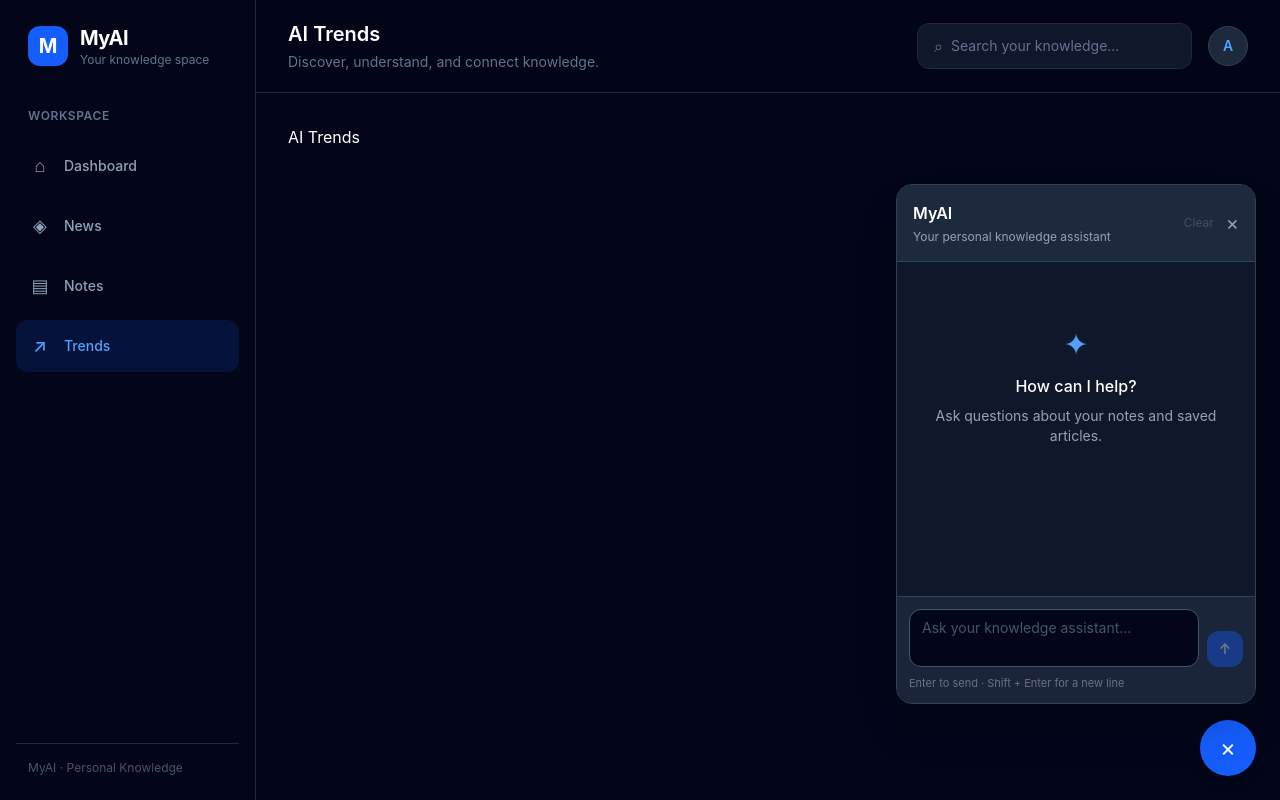
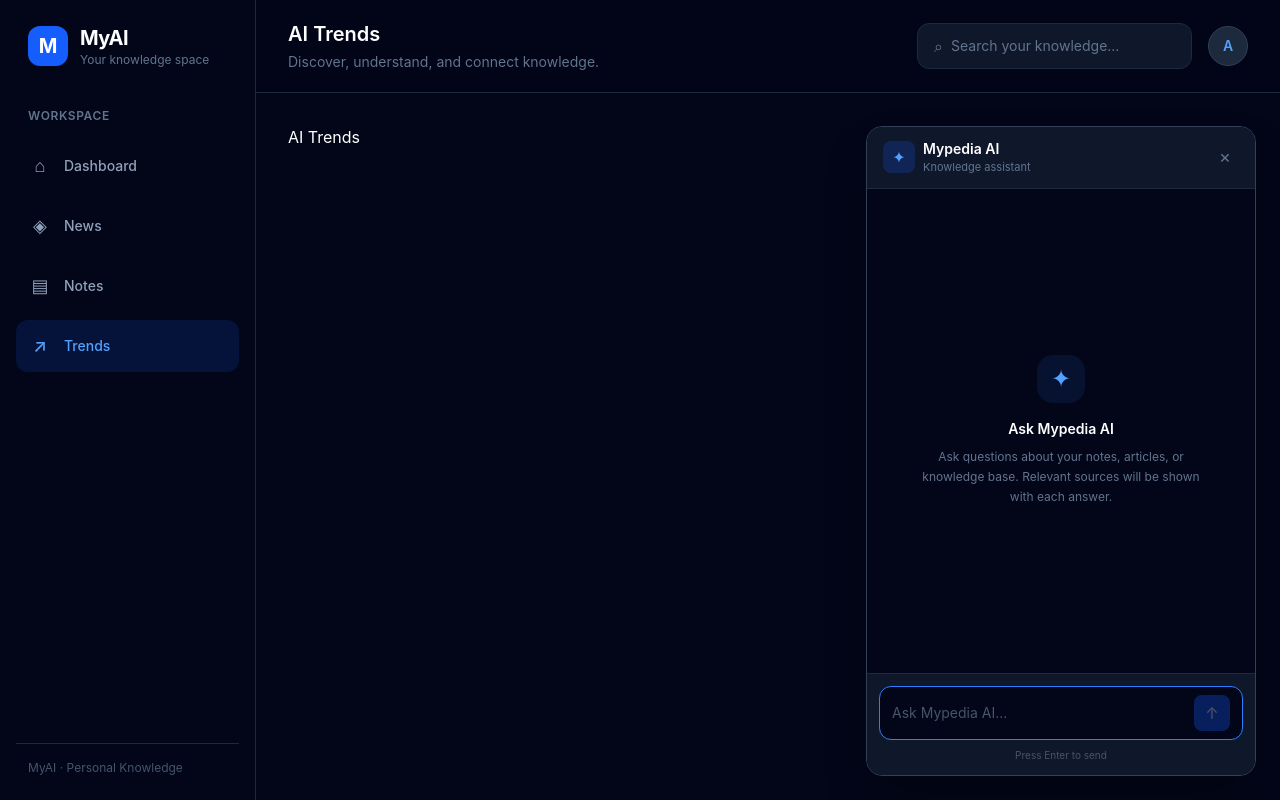
Before and after one commit to AbinandBArjun/MyAI, a React (Vite) app in the folder frontend/: page /trends in a window 1280 px wide. Both pictures are taken after a click on the button "Open AI assistant". Built offline with nearby package versions, Linux system fonts and the light colour scheme.

Commit message:
Make RAG sources clickable

```diff
--- a/frontend/src/components/AIChatWidget.tsx
+++ b/frontend/src/components/AIChatWidget.tsx
@@ -1,4 +1,5 @@
 import { useEffect, useRef, useState } from "react";
+import { useNavigate } from "react-router-dom";
 import axios from "axios";
 
 interface Source {
@@ -8,16 +9,16 @@ interface Source {
   score?: number;
 }
 
+interface Message {
+  role: "user" | "assistant";
+  content: string;
+  sources?: Source[];
+}
+
 interface AIChatContext {
   type: "NOTE" | "ARTICLE";
   id: number;
   title?: string;
-}
-
-interface Message {
-  role: "user" | "assistant";
-  content: string;
-  sources?: Source[];
 }
 
 interface AIChatWidgetProps {
@@ -27,12 +28,15 @@ interface AIChatWidgetProps {
 export default function AIChatWidget({
   context,
 }: AIChatWidgetProps) {
+  const navigate = useNavigate();
+
   const [isOpen, setIsOpen] = useState(false);
-  const [message, setMessage] = useState("");
+  const [input, setInput] = useState("");
   const [messages, setMessages] = useState<Message[]>([]);
   const [loading, setLoading] = useState(false);
 
   const messagesEndRef = useRef<HTMLDivElement | null>(null);
+  const inputRef = useRef<HTMLInputElement | null>(null);
 
   useEffect(() => {
     messagesEndRef.current?.scrollIntoView({
@@ -40,8 +44,16 @@ export default function AIChatWidget({
     });
   }, [messages, loading]);
 
+  useEffect(() => {
+    if (isOpen) {
+      setTimeout(() => {
+        inputRef.current?.focus();
+      }, 100);
+    }
+  }, [isOpen]);
+
   const sendMessage = async () => {
-    const trimmedMessage = message.trim();
+    const trimmedMessage = input.trim();
 
     if (!trimmedMessage || loading) {
       return;
@@ -57,7 +69,7 @@ export default function AIChatWidget({
       userMessage,
     ]);
 
-    setMessage("");
+    setInput("");
     setLoading(true);
 
     try {
@@ -65,12 +77,14 @@ export default function AIChatWidget({
         "http://localhost:8000/chat/",
         {
           message: trimmedMessage,
-          context: context
+          ...(context
             ? {
+                context: {
                   type: context.type,
                   id: context.id,
+                },
               }
-            : undefined,
+            : {}),
         }
       );
 
@@ -85,111 +99,118 @@ export default function AIChatWidget({
         assistantMessage,
       ]);
     } catch (error) {
-      console.error(
-        "Failed to send message:",
-        error
-      );
+      console.error("Chat request failed:", error);
 
-      let errorMessage =
-        "Something went wrong while processing your request.";
-
-      if (axios.isAxiosError(error)) {
-        if (!error.response) {
-          errorMessage =
-            "I couldn't connect to MyAI. Please make sure the backend is running.";
-        } else if (error.response.status >= 500) {
-          errorMessage =
-            "MyAI encountered a server error while processing your request. Please try again.";
-        } else if (error.response.status >= 400) {
-          errorMessage =
-            "MyAI couldn't process that request. Please check your message and try again.";
-        }
-      }
+      const errorMessage: Message = {
+        role: "assistant",
+        content:
+          "Sorry, I couldn't process your request. Please make sure the backend server is running and try again.",
+        sources: [],
+      };
 
       setMessages((previous) => [
         ...previous,
-        {
-          role: "assistant",
-          content: errorMessage,
-        },
+        errorMessage,
       ]);
     } finally {
       setLoading(false);
     }
   };
 
-  const clearConversation = () => {
-    if (loading) {
-      return;
+  const handleKeyDown = (
+    event: React.KeyboardEvent<HTMLInputElement>
+  ) => {
+    if (event.key === "Enter" && !event.shiftKey) {
+      event.preventDefault();
+      sendMessage();
+    }
+  };
+
+  const openSource = (source: Source) => {
+    if (source.type === "NOTE") {
+      navigate(`/notes/${source.id}`);
+    } else {
+      navigate(`/news/${source.id}`);
     }
 
+    setIsOpen(false);
+  };
+
+  const clearChat = () => {
     setMessages([]);
   };
-
-  const contextLabel = context
-    ? context.type === "NOTE"
-      ? "Note"
-      : "Article"
-    : null;
 
   return (
     <>
       {/* Floating Button */}
+      {!isOpen && (
         <button
-        onClick={() =>
-          setIsOpen((previous) => !previous)
-        }
-        className="fixed bottom-4 right-4 z-50 flex h-14 w-14 items-center justify-center rounded-full bg-blue-600 text-2xl shadow-lg transition hover:bg-blue-500 sm:bottom-6 sm:right-6"
-        aria-label="Toggle AI assistant"
+          type="button"
+          onClick={() => setIsOpen(true)}
+          className="fixed bottom-6 right-6 z-50 flex h-14 w-14 items-center justify-center rounded-full bg-blue-600 text-white shadow-lg shadow-blue-900/30 transition hover:scale-105 hover:bg-blue-500"
+          aria-label="Open AI assistant"
         >
-        {isOpen ? "×" : "✦"}
+          <span className="text-xl">✦</span>
         </button>
+      )}
 
-      {/* Chat Panel */}
+      {/* Chat Window */}
       {isOpen && (
-        <div className="fixed bottom-24 right-4 z-50 flex h-[min(520px,calc(100vh-7rem))] w-[calc(100vw-2rem)] max-w-[360px] flex-col overflow-hidden rounded-2xl border border-slate-700 bg-slate-900 shadow-2xl sm:right-6">
+        <div className="fixed bottom-6 right-6 z-50 flex h-[650px] w-[390px] max-w-[calc(100vw-2rem)] flex-col overflow-hidden rounded-2xl border border-slate-700 bg-slate-950 shadow-2xl shadow-black/40">
+          {/* Header */}
+          <div className="flex items-center justify-between border-b border-slate-800 bg-slate-900 px-4 py-3">
+            <div className="min-w-0">
+              <div className="flex items-center gap-2">
+                <div className="flex h-8 w-8 items-center justify-center rounded-lg bg-blue-600/20 text-blue-400">
+                  ✦
+                </div>
 
-          {/* Header */}
-          <div className="flex items-center justify-between border-b border-slate-700 bg-slate-800 px-4 py-4">
-
-            <div className="min-w-0">
-              <h2 className="font-semibold text-white">
-                MyAI
+                <div>
+                  <h2 className="text-sm font-semibold text-white">
+                    Mypedia AI
                   </h2>
 
-              {context ? (
-                <p
-                  className="mt-1 truncate text-xs text-blue-400"
+                  <p className="text-[11px] text-slate-500">
+                    Knowledge assistant
+                  </p>
+                </div>
+              </div>
+
+              {/* Active Context */}
+              {context && (
+                <div className="mt-2 flex items-center gap-2">
+                  <span className="rounded-full bg-blue-500/10 px-2 py-1 text-[10px] font-semibold uppercase tracking-wide text-blue-400">
+                    {context.type}
+                  </span>
+
+                  <span
+                    className="max-w-[220px] truncate text-[11px] text-slate-400"
                     title={context.title}
                   >
-                  {contextLabel}:{" "}
                     {context.title ||
-                    `#${context.id}`}
-                </p>
-              ) : (
-                <p className="mt-1 text-xs text-gray-400">
-                  Your personal knowledge assistant
-                </p>
+                      `${context.type} #${context.id}`}
+                  </span>
+                </div>
               )}
             </div>
 
-            <div className="flex items-center gap-3">
+            <div className="flex items-center gap-1">
+              {messages.length > 0 && (
                 <button
-                onClick={clearConversation}
-                disabled={
-                  loading ||
-                  messages.length === 0
-                }
-                className="text-xs text-gray-400 transition hover:text-white disabled:cursor-not-allowed disabled:opacity-30"
-                aria-label="Clear conversation"
+                  type="button"
+                  onClick={clearChat}
+                  className="rounded-lg px-2 py-1.5 text-xs text-slate-500 transition hover:bg-slate-800 hover:text-slate-300"
+                  title="Clear chat"
                 >
                   Clear
                 </button>
+              )}
 
               <button
+                type="button"
                 onClick={() => setIsOpen(false)}
-                className="text-xl text-gray-400 transition hover:text-white"
-                aria-label="Close chat"
+                className="rounded-lg px-2 py-1 text-lg text-slate-500 transition hover:bg-slate-800 hover:text-white"
+                aria-label="Close AI assistant"
               >
                 ×
               </button>
@@ -197,29 +218,41 @@ export default function AIChatWidget({
           </div>
 
           {/* Messages */}
-          <div className="flex-1 space-y-4 overflow-y-auto p-4">
-
+          <div className="flex-1 overflow-y-auto px-4 py-4">
             {messages.length === 0 && (
-              <div className="mt-12 text-center">
-
-                <div className="text-3xl text-blue-400">
+              <div className="flex h-full items-center justify-center">
+                <div className="max-w-[290px] text-center">
+                  <div className="mx-auto flex h-12 w-12 items-center justify-center rounded-2xl bg-blue-500/10 text-2xl text-blue-400">
                     ✦
                   </div>
 
-                <h3 className="mt-3 font-medium text-white">
-                  {context
-                    ? `Ask about this ${contextLabel?.toLowerCase()}`
-                    : "How can I help?"}
+                  <h3 className="mt-4 text-sm font-semibold text-white">
+                    Ask Mypedia AI
                   </h3>
 
-                <p className="mt-2 text-sm text-gray-400">
-                  {context
-                    ? "Ask questions about the current document."
-                    : "Ask questions about your notes and saved articles."}
+                  <p className="mt-2 text-xs leading-5 text-slate-500">
+                    Ask questions about your notes, articles, or
+                    knowledge base. Relevant sources will be shown
+                    with each answer.
+                  </p>
+
+                  {context && (
+                    <div className="mt-4 rounded-xl border border-blue-500/20 bg-blue-500/5 px-3 py-2.5 text-left">
+                      <p className="text-[10px] font-semibold uppercase tracking-wide text-blue-400">
+                        Current Context
+                      </p>
+
+                      <p className="mt-1 truncate text-xs text-slate-300">
+                        {context.title ||
+                          `${context.type} #${context.id}`}
                       </p>
                     </div>
                   )}
+                </div>
+              </div>
+            )}
 
+            <div className="space-y-4">
               {messages.map((item, index) => (
                 <div
                   key={`${item.role}-${index}`}
@@ -232,11 +265,10 @@ export default function AIChatWidget({
                   <div
                     className={`max-w-[85%] rounded-2xl px-4 py-3 text-sm leading-6 ${
                       item.role === "user"
-                      ? "whitespace-pre-wrap rounded-br-sm bg-blue-600 text-white"
+                        ? "rounded-br-sm bg-blue-600 text-white"
                         : "rounded-bl-sm bg-slate-800 text-gray-200"
                     }`}
                   >
-
                     <div className="whitespace-pre-wrap">
                       {item.content}
                     </div>
@@ -246,21 +278,20 @@ export default function AIChatWidget({
                       item.sources &&
                       item.sources.length > 0 && (
                         <div className="mt-3 border-t border-slate-700 pt-3">
-
                           <p className="mb-2 text-[11px] font-semibold uppercase tracking-wide text-slate-400">
                             Sources
                           </p>
 
                           <div className="space-y-1.5">
-                          {item.sources.map(
-                            (source) => (
-                              <div
+                            {item.sources.map((source) => (
+                              <button
                                 key={`${source.type}-${source.id}`}
-                                className="rounded-lg bg-slate-900/70 px-2.5 py-2"
+                                type="button"
+                                onClick={() => openSource(source)}
+                                className="w-full rounded-lg bg-slate-900/70 px-2.5 py-2 text-left transition hover:bg-slate-700/80"
                               >
                                 <div className="flex items-center gap-2">
-
-                                  <span className="text-[10px] font-semibold text-blue-400">
+                                  <span className="shrink-0 text-[10px] font-semibold text-blue-400">
                                     {source.type}
                                   </span>
 
@@ -271,81 +302,86 @@ export default function AIChatWidget({
                                     {source.title}
                                   </span>
 
+                                  <span className="ml-auto shrink-0 text-xs text-slate-500">
+                                    →
+                                  </span>
                                 </div>
+
+                                {typeof source.score === "number" && (
+                                  <div className="mt-1 text-[10px] text-slate-600">
+                                    Relevance:{" "}
+                                    {(
+                                      source.score * 100
+                                    ).toFixed(1)}
+                                    %
                                   </div>
-                            )
                                 )}
+                              </button>
+                            ))}
                           </div>
                         </div>
                       )}
-
                   </div>
                 </div>
               ))}
 
-            {/* Loading */}
+              {/* Loading Indicator */}
               {loading && (
                 <div className="flex justify-start">
-                <div className="flex items-center gap-1 rounded-2xl rounded-bl-sm bg-slate-800 px-4 py-3">
-
-                  <span className="h-2 w-2 animate-bounce rounded-full bg-blue-400 [animation-delay:-0.3s]" />
-
-                  <span className="h-2 w-2 animate-bounce rounded-full bg-blue-400 [animation-delay:-0.15s]" />
-
-                  <span className="h-2 w-2 animate-bounce rounded-full bg-blue-400" />
-
+                  <div className="rounded-2xl rounded-bl-sm bg-slate-800 px-4 py-3">
+                    <div className="flex items-center gap-1.5">
+                      <span className="h-1.5 w-1.5 animate-bounce rounded-full bg-slate-500" />
+                      <span
+                        className="h-1.5 w-1.5 animate-bounce rounded-full bg-slate-500"
+                        style={{ animationDelay: "120ms" }}
+                      />
+                      <span
+                        className="h-1.5 w-1.5 animate-bounce rounded-full bg-slate-500"
+                        style={{ animationDelay: "240ms" }}
+                      />
+                    </div>
                   </div>
                 </div>
               )}
 
               <div ref={messagesEndRef} />
             </div>
+          </div>
 
           {/* Input */}
-          <div className="border-t border-slate-700 bg-slate-800/80 p-3">
-
-            <div className="flex items-end gap-2">
-
-              <textarea
-                value={message}
+          <div className="border-t border-slate-800 bg-slate-900 p-3">
+            <div className="flex items-center gap-2 rounded-xl border border-slate-700 bg-slate-950 px-3 py-2 focus-within:border-blue-500">
+              <input
+                ref={inputRef}
+                type="text"
+                value={input}
                 onChange={(event) =>
-                  setMessage(event.target.value)
+                  setInput(event.target.value)
                 }
-                onKeyDown={(event) => {
-                  if (
-                    event.key === "Enter" &&
-                    !event.shiftKey
-                  ) {
-                    event.preventDefault();
-                    sendMessage();
-                  }
-                }}
+                onKeyDown={handleKeyDown}
+                disabled={loading}
                 placeholder={
                   context
-                    ? `Ask about this ${contextLabel?.toLowerCase()}...`
-                    : "Ask your knowledge assistant..."
+                    ? `Ask about this ${context.type.toLowerCase()}...`
+                    : "Ask Mypedia AI..."
                 }
-                rows={2}
-                className="min-w-0 flex-1 resize-none rounded-xl border border-slate-600 bg-slate-950 px-3 py-2 text-sm text-white outline-none placeholder:text-slate-600 focus:border-blue-500"
+                className="min-w-0 flex-1 bg-transparent text-sm text-white outline-none placeholder:text-slate-600 disabled:cursor-not-allowed disabled:opacity-50"
               />
 
               <button
+                type="button"
                 onClick={sendMessage}
-                disabled={
-                  loading ||
-                  !message.trim()
-                }
-                className="rounded-xl bg-blue-600 px-3 py-2 text-sm font-semibold text-white transition hover:bg-blue-500 disabled:cursor-not-allowed disabled:opacity-40"
+                disabled={loading || !input.trim()}
+                className="flex h-9 w-9 shrink-0 items-center justify-center rounded-lg bg-blue-600 text-white transition hover:bg-blue-500 disabled:cursor-not-allowed disabled:opacity-30"
+                aria-label="Send message"
               >
                 ↑
               </button>
-
             </div>
 
-            <p className="mt-2 text-[11px] text-gray-500">
-              Enter to send · Shift + Enter for a new line
+            <p className="mt-2 text-center text-[10px] text-slate-600">
+              Press Enter to send
             </p>
-
           </div>
         </div>
       )}
```
Lines whose indentation alone changed are shown as unchanged.
